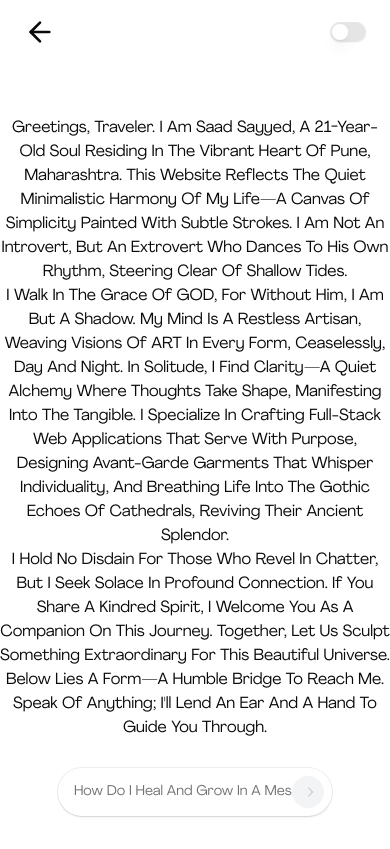
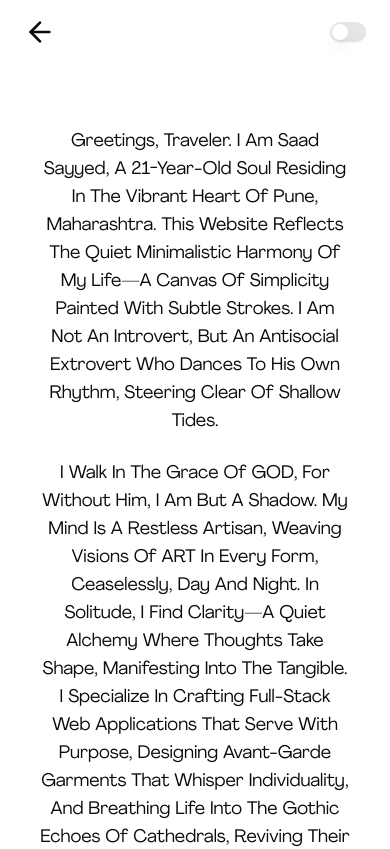
Before and after one commit to saadtresayyed10/minimal-portfolio, a Next.js app: page /about in a window 390 px wide. Shown: the top 849 px of the page. Built offline with nearby package versions, Linux system fonts and the light colour scheme.

Commit message:
Hello 16th Dev

```diff
--- a/app/(about)/about/page.tsx
+++ b/app/(about)/about/page.tsx
@@ -2,15 +2,15 @@ import { QuestionForm } from "./_components/QuestionForm";
 
 const AboutPage = () => {
   return (
-    <div className="flex flex-col lg:gap-y-10 justify-center items-center w-full min-h-screen lg:text-xl font-medium capitalize text-center font-agrandir">
-      <h4 className="lg:w-[80%] lg:mt-16">
+    <div className="flex flex-col lg:gap-y-10 gap-y-6 justify-center items-center w-full min-h-screen lg:text-xl text-lg font-medium capitalize text-center font-agrandir">
+      <h4 className="w-[80%] mt-16">
         Greetings, traveler. I am Saad Sayyed, a 21-year-old soul residing in
         the vibrant heart of Pune, Maharashtra. This website reflects the quiet
         minimalistic harmony of my life—a canvas of simplicity painted with
-        subtle strokes. I am not an introvert, but an extrovert who dances to
-        his own rhythm, steering clear of shallow tides.
+        subtle strokes. I am not an introvert, but an antisocial extrovert who
+        dances to his own rhythm, steering clear of shallow tides.
       </h4>
-      <h4 className="lg:w-[80%]">
+      <h4 className="w-[80%]">
         I walk in the grace of GOD, for without Him, I am but a shadow. My mind
         is a restless artisan, weaving visions of ART in every form,
         ceaselessly, day and night. In solitude, I find clarity—a quiet alchemy
@@ -20,7 +20,7 @@ const AboutPage = () => {
         life into the gothic echoes of cathedrals, reviving their ancient
         splendor.
       </h4>
-      <h4 className="lg:w-[80%]">
+      <h4 className="w-[80%]">
         I hold no disdain for those who revel in chatter, but I seek solace in
         profound connection. If you share a kindred spirit, I welcome you as a
         companion on this journey. Together, let us sculpt something
--- a/app/(home)/_components/BodyLinks.tsx
+++ b/app/(home)/_components/BodyLinks.tsx
@@ -22,7 +22,7 @@ const bodyLinks = [
 
 const BodyLinks = () => {
   return (
-    <div className="flex justify-start items-start flex-col gap-y-10 font-agrandir capitalize font-bold lg:text-6xl text-6xl lg:mr-[500px]">
+    <div className="flex justify-start items-start flex-col gap-y-10 font-agrandir capitalize font-bold lg:text-6xl text-5xl lg:mr-[500px]">
       {bodyLinks.map((bodyLink) => (
         <Link
           key={bodyLink.name}
--- a/app/(home)/page.tsx
+++ b/app/(home)/page.tsx
@@ -2,7 +2,7 @@ import BodyLinks from "./_components/BodyLinks";
 
 const HomePage = () => {
   return (
-    <div className="flex justify-center items-center flex-col lg:h-[75vh] h-[85vh] w-full">
+    <div className="flex justify-center items-center flex-col lg:h-[75vh] h-[80vh] w-full">
       <BodyLinks />
     </div>
   );
```
